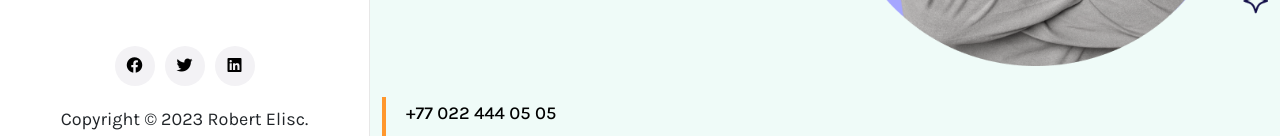
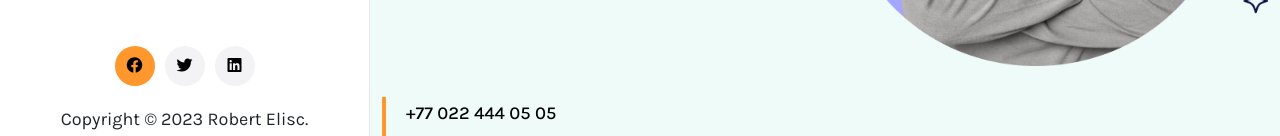
Before and after one commit to Mohammad-Enayet/rober-elisc-portfolio, a plain HTML site: page index.html in a window 1280 px wide. In both pictures the pointer is over the element 134 px from the left and 645 px from the top of the page. Shown: the part 580-716 px from the top of the page. Drawn offline with nearby package versions, Linux system fonts and the light colour scheme; a web font is replaced by a local one.

Commit message:
Update style.css

```diff
--- a/css/style.css
+++ b/css/style.css
@@ -111,6 +111,10 @@ img{
     background: #f3f2f5;
     font-size: 16px;
     border-radius: 50%;
+     transition: .3s;
+}
+.bottom-social-copy-text ul li span:hover{
+     background-color: #ff972d;
 }
 .bottom-social-copy-text .copy-text p{}
 .bottom-social-copy-text .copy-text p {
```
